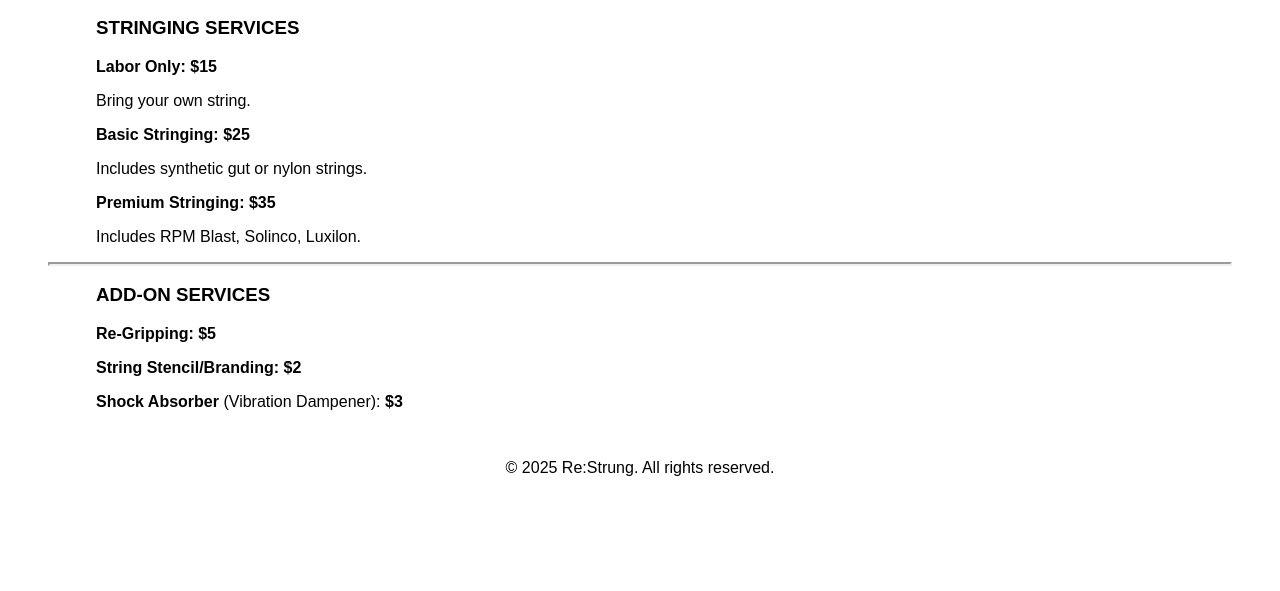
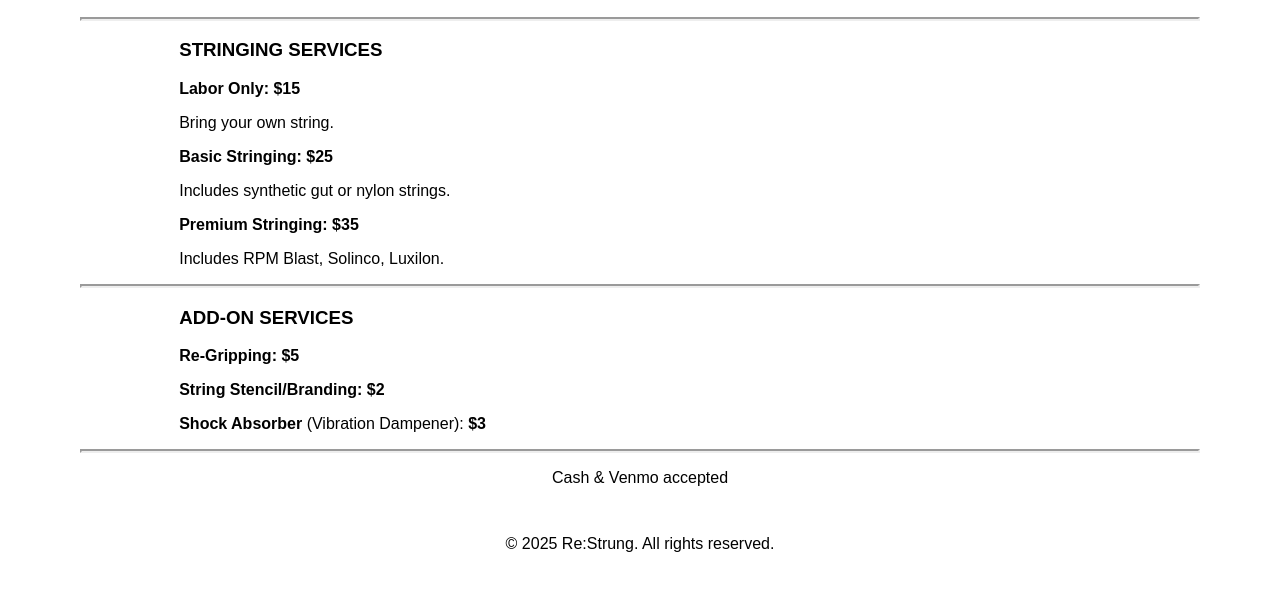
Before and after one commit to restrungtennis/restrung, a plain HTML site: page index.html in a window 1280 px wide. Shown: the part 343-934 px from the top of the page. Before the commit the page ends 844 px from the top, so only its background shows below. Drawn offline with Linux system fonts and the light colour scheme.

Commit message:
added cash & venmo, styles

```diff
--- a/css/styles.css
+++ b/css/styles.css
@@ -1,6 +1,6 @@
 body {
     font-family: Arial, sans-serif;
-    margin: 0.2em 2em 0.2em 2em;
+    margin: 2% 5% 2% 5%;
     padding: 0;
     box-sizing: border-box;
 }
@@ -26,7 +26,11 @@ section {
 }
 
 .services-text {
-    padding-left: 4em;
+    padding-left: 10%;
+}
+
+.cash-text {
+    text-align: center;
 }
 
 hr {
--- a/index.html
+++ b/index.html
@@ -21,7 +21,6 @@
     <main>
         <h2>SERVICES & PRICING</h2>
         <section id="services">
-
             <hr>
 
             <div class="services-text">
@@ -43,6 +42,9 @@
                 <p><b>Shock Absorber</b> (Vibration Dampener): <b>$3</b></p>
             </div>
         </section>
+        <hr>
+
+        <p class="cash-text">Cash & Venmo accepted</p>
     </main>
 
 
```
